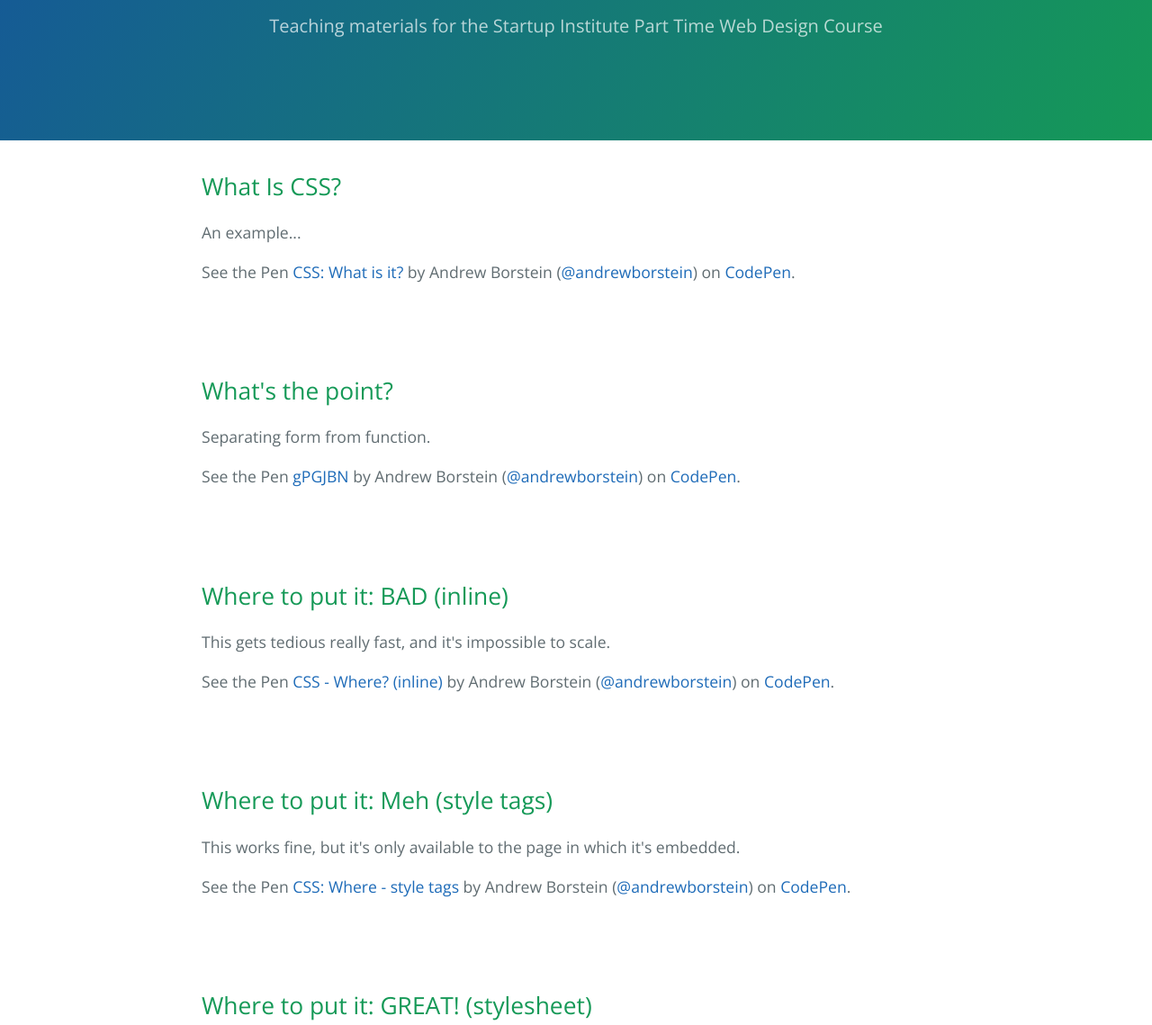
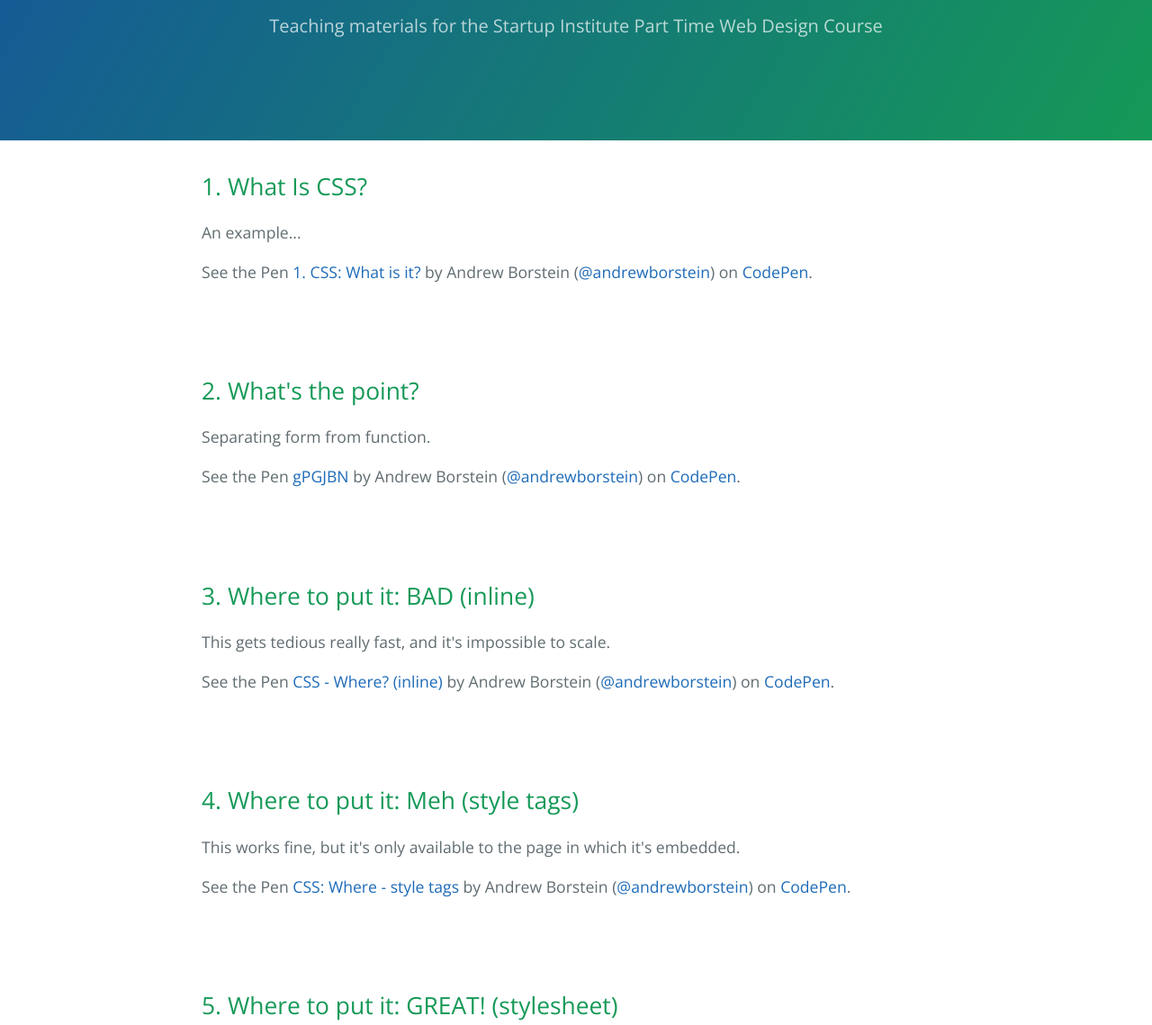
Before and after one commit to andrewborstein/sib-pt-web-design, a plain HTML site: page css/intro/index.html in a window 1280 px wide. Shown: the part 161-1300 px from the top of the page at 90% size. Drawn offline with nearby package versions, Linux system fonts and the light colour scheme; a script that the page names is missing.

Commit message:
add 5 links to index, update demo css

```diff
--- a/css/intro/index.html
+++ b/css/intro/index.html
@@ -19,31 +19,31 @@
 
     <section class="main-content">
       <article>
-        <h2>What Is CSS?</h2>
+        <h2>1. What Is CSS?</h2>
         <p>An example...</p>
-        <p data-height="200" data-theme-id="0" data-slug-hash="3a332efb86ba875b256df9068fd6c7ad" data-default-tab="result" data-user="andrewborstein" class='codepen'>See the Pen <a href='http://codepen.io/andrewborstein/pen/3a332efb86ba875b256df9068fd6c7ad/'>CSS: What is it?</a> by Andrew Borstein (<a href='http://codepen.io/andrewborstein'>@andrewborstein</a>) on <a href='http://codepen.io'>CodePen</a>.</p>
+        <p data-height="200" data-theme-id="0" data-slug-hash="3a332efb86ba875b256df9068fd6c7ad" data-default-tab="result" data-user="andrewborstein" class='codepen'>See the Pen <a href='http://codepen.io/andrewborstein/pen/3a332efb86ba875b256df9068fd6c7ad/'>1. CSS: What is it?</a> by Andrew Borstein (<a href='http://codepen.io/andrewborstein'>@andrewborstein</a>) on <a href='http://codepen.io'>CodePen</a>.</p>
       </article>
 
       <article>
-        <h2>What's the point?</h2>
+        <h2>2. What's the point?</h2>
         <p>Separating form from function.</p>
         <p data-height="238" data-theme-id="0" data-slug-hash="gPGJBN" data-default-tab="result" data-user="andrewborstein" class='codepen'>See the Pen <a href='http://codepen.io/andrewborstein/pen/gPGJBN/'>gPGJBN</a> by Andrew Borstein (<a href='http://codepen.io/andrewborstein'>@andrewborstein</a>) on <a href='http://codepen.io'>CodePen</a>.</p>
       </article>
 
       <article>
-        <h2>Where to put it: BAD (inline)</h2>
+        <h2>3. Where to put it: BAD (inline)</h2>
         <p>This gets tedious really fast, and it's impossible to scale.</p>
         <p data-height="90" data-theme-id="0" data-slug-hash="MKEdLm" data-default-tab="html" data-user="andrewborstein" class='codepen'>See the Pen <a href='http://codepen.io/andrewborstein/pen/MKEdLm/'>CSS - Where? (inline)</a> by Andrew Borstein (<a href='http://codepen.io/andrewborstein'>@andrewborstein</a>) on <a href='http://codepen.io'>CodePen</a>.</p>
       </article>
 
       <article>
-        <h2>Where to put it: Meh (style tags)</h2>
+        <h2>4. Where to put it: Meh (style tags)</h2>
         <p>This works fine, but it's only available to the page in which it's embedded.</p>
         <p data-height="208" data-theme-id="0" data-slug-hash="RrLmEO" data-default-tab="html" data-user="andrewborstein" class='codepen'>See the Pen <a href='http://codepen.io/andrewborstein/pen/RrLmEO/'>CSS: Where - style tags</a> by Andrew Borstein (<a href='http://codepen.io/andrewborstein'>@andrewborstein</a>) on <a href='http://codepen.io'>CodePen</a>.</p>
       </article>
 
       <article>
-        <h2>Where to put it: GREAT! (stylesheet)</h2>
+        <h2>5. Where to put it: GREAT! (stylesheet)</h2>
         <p>As long as you have the option, it's the BEST one. You can reference these styles anywhere.</p>
         <p data-height="220" data-theme-id="0" data-slug-hash="JGrqzZ" data-default-tab="html" data-user="andrewborstein" class='codepen'>See the Pen <a href='http://codepen.io/andrewborstein/pen/JGrqzZ/'>CSS: Where? (stylesheet)</a> by Andrew Borstein (<a href='http://codepen.io/andrewborstein'>@andrewborstein</a>) on <a href='http://codepen.io'>CodePen</a>.</p>
       </article>
--- a/css/stylesheet.css
+++ b/css/stylesheet.css
@@ -1,5 +1,8 @@
 h1.big {
   font-size: 64px;
+}
+.text-center {
+  text-align: center;
 }
 .demo {
   background-color: #fafafa;
```
Also changed, not shown: css/index.html (+7 -0 lines).
